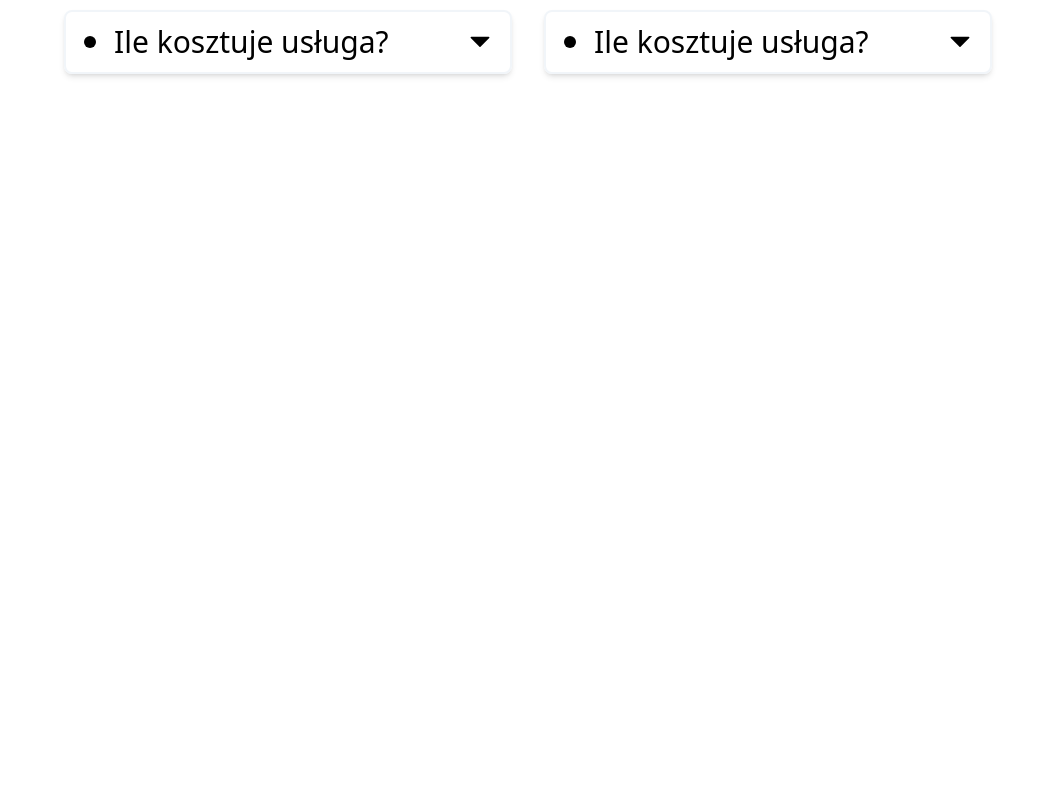
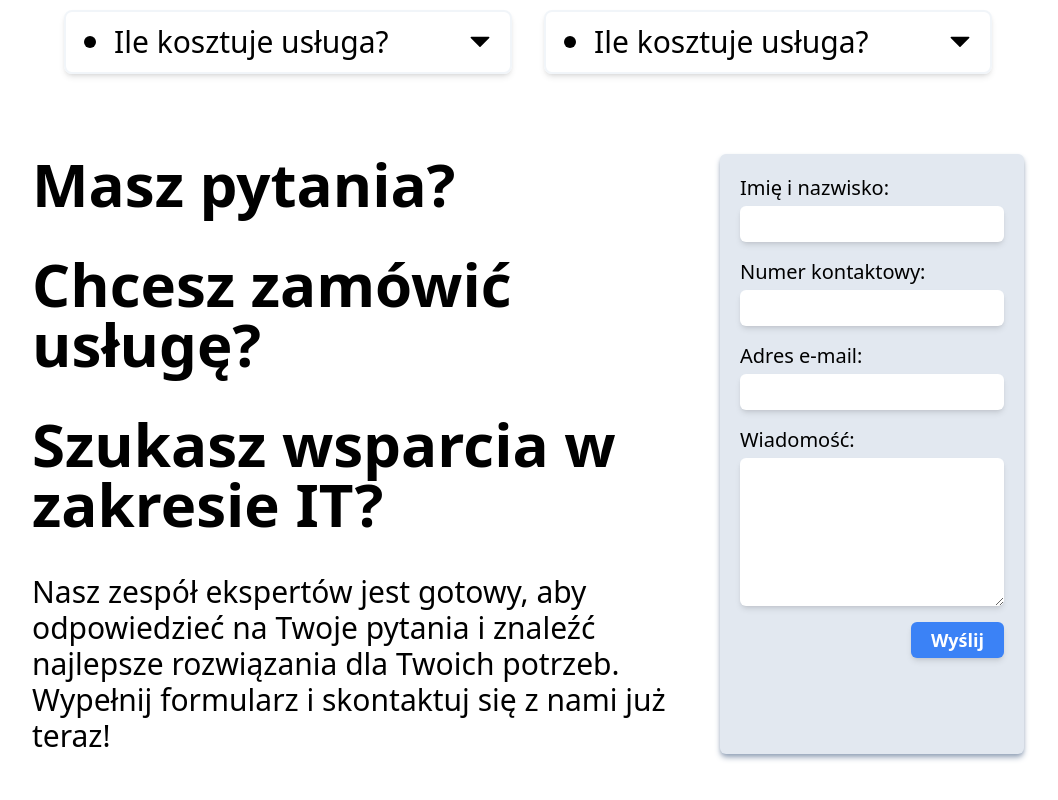
Before and after one commit to gapinsky/kmechfix, a React (Vite) app: page / in a window 1280 px wide. Shown: the part 3775-4575 px from the top of the page, without its empty margins (112-1170 px from the left). Built offline with nearby package versions, Linux system fonts and the light colour scheme.

Commit message:
created contact section

```diff
--- a/src/App.tsx
+++ b/src/App.tsx
@@ -4,6 +4,7 @@ import Hero from './components/Sections/Hero';
 import Services from './components/Services/Services';
 import Map from './components/Sections/Map';
 import Faq from './components/Faq/Faq';
+import Contact from './components/Contact/Contact';
 function App() {
 	return (
 		<>
@@ -13,6 +14,7 @@ function App() {
 			<Services />
 			<Map />
 			<Faq />
+			<Contact />
 			<br />
 			<br />
 			<br />
--- /dev/null
+++ b/src/components/Contact/Contact.tsx
@@ -0,0 +1,25 @@
+import Form from './Form';
+
+const Contact = () => {
+	return (
+		<section className='mt-20 px-5 grid grid-cols-1 gap-10 justify-items-center lg:grid-cols-3 lg:px-36'>
+			<div className=' lg:col-span-2'>
+				<div className='text-2xl font-semibold md:text-5xl lg:text-6xl'>
+					<p className='mb-2 md:mb-5 lg:mb-10'>Masz pytania?</p>
+					<p className='mb-2 md:mb-5 lg:mb-10'>Chcesz zamówić usługę?</p>
+					<p className='mb-2 md:mb-5 lg:mb-10'>
+						Szukasz wsparcia w zakresie IT?
+					</p>
+				</div>
+				<p className='text-lg md:text-2xl lg:text-3xl'>
+					Nasz zespół ekspertów jest gotowy, aby odpowiedzieć na Twoje pytania i
+					znaleźć najlepsze rozwiązania dla Twoich potrzeb. Wypełnij formularz i
+					skontaktuj się z nami już teraz!
+				</p>
+			</div>
+			<Form />
+		</section>
+	);
+};
+
+export default Contact;
--- /dev/null
+++ b/src/components/Contact/Form.tsx
@@ -0,0 +1,37 @@
+const Form = () => {
+	return (
+		<form
+			action=''
+			className='bg-slate-200 p-5 w-full flex flex-col rounded-md text-lg shadow-md shadow-slate-400 md:max-w-[70%] lg:max-w-none '>
+			<div className='flex flex-col mb-4'>
+				<label htmlFor='' className='mb-1 text-xl'>
+					Imię i nazwisko:
+				</label>
+				<input type='text' className='p-1 rounded-md shadow-md' />
+			</div>
+			<div className='flex flex-col mb-4'>
+				<label htmlFor='' className='mb-1 text-xl'>
+					Numer kontaktowy:
+				</label>
+				<input type='text' className='p-1 rounded-md shadow-md' />
+			</div>
+			<div className='flex flex-col mb-4'>
+				<label htmlFor='' className='mb-1 text-xl'>
+					Adres e-mail:
+				</label>
+				<input type='text' className='p-1 rounded-md shadow-md' />
+			</div>
+			<div className='flex flex-col mb-4'>
+				<label htmlFor='' className='mb-1 text-xl'>
+					Wiadomość:
+				</label>
+				<textarea className='p-1 rounded-md shadow-md min-h-28' rows={5} />
+			</div>
+			<button className='bg-blue-500 self-end text-white font-semibold rounded-md shadow-md px-5 py-1'>
+				Wyślij
+			</button>
+		</form>
+	);
+};
+
+export default Form;
```
